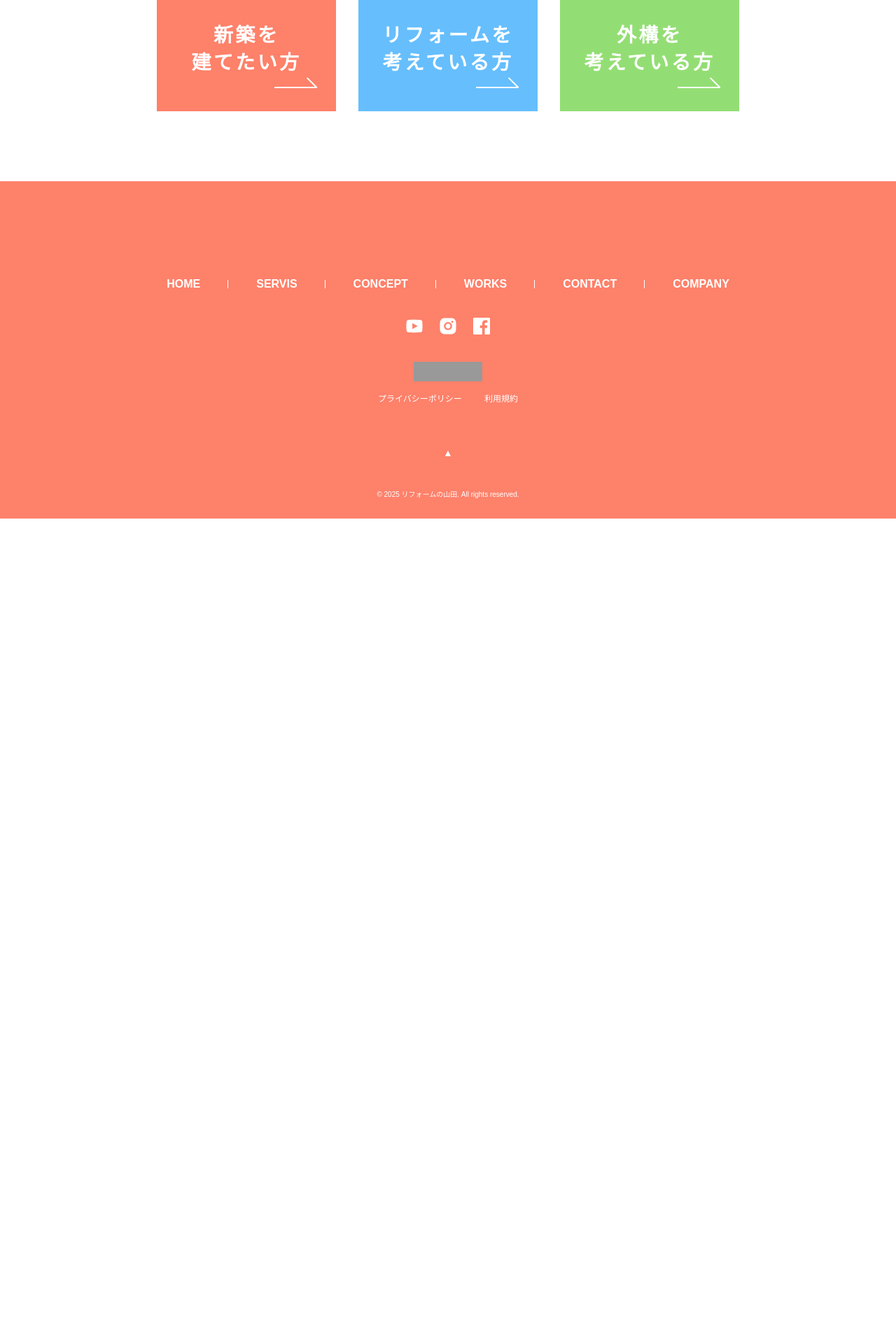
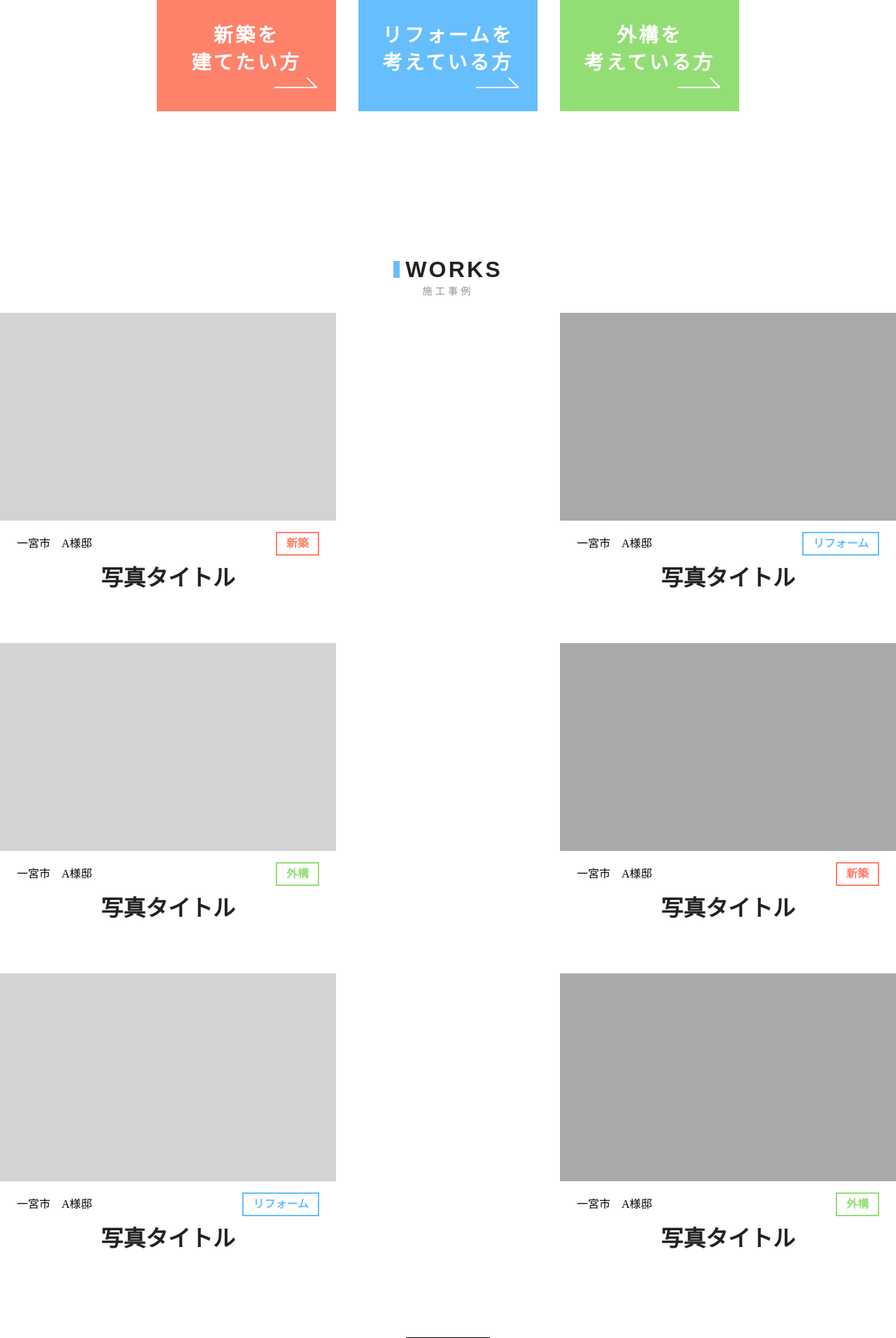
Before and after one commit to hiroki-96/reform_yamada, a Rails app: page / in a window 1280 px wide. Shown: the part 1394-3306 px from the top of the page at 70% size. Before the commit the page ends 2135 px from the top, so only its background shows below. Run offline with Rails 7, Linux system fonts and the light colour scheme; style sheets or scripts are compiled from the project's sources; some libraries are stand-ins or nearby versions.

Commit message:
ワークスセクションまで完了

```diff
--- a/app/assets/stylesheets/top.scss
+++ b/app/assets/stylesheets/top.scss
@@ -51,7 +51,6 @@
   height: 600px;
   background-color: #999999;
 }
-
 
 // ==============================
 // コンセプトセクション
@@ -227,3 +226,123 @@
     }
   }
 }
+
+// ==============================
+// ワークス（Works）セクション
+// ==============================
+.works {
+  background-color: #fff;
+  padding: 100px 0;
+  display: flex;
+  justify-content: center;
+
+  &__inner {
+    width: 1440px;
+    display: flex;
+    flex-direction: column;
+    align-items: center;
+    gap: 24px;
+  }
+
+  &__grid {
+    width: 100%;
+    display: flex;
+    flex-wrap: wrap;
+    justify-content: space-between;
+  }
+
+  &__item {
+    // width: calc((100% - 48px) / 3); // 3列配置
+    margin-bottom: 21px;
+    width: 480px;
+    height: 451px;
+    display: flex;
+    flex-direction: column;
+    align-items: center;
+  }
+
+  &__image {
+    width: 100%;
+    height: 297px;
+    background-size: cover;
+    background-position: center;
+
+    &--light {
+      background-color: #d3d3d3;
+    }
+
+    &--dark {
+      background-color: #a9a9a9;
+    }
+  }
+
+  &__meta {
+    width: 100%;
+    display: flex;
+    justify-content: space-between;
+    align-items: center; // ← ★これを追加
+    margin: 16px 0;
+    padding: 0 24px;
+    font-size: 14px;
+    color: #000;
+  }
+
+  &__label {
+    font-family: Noto Sans JP;
+    font-weight: 400;
+    font-size: 16px;
+    line-height: 100%;
+    letter-spacing: 20%;
+    text-align: center;
+  }
+
+  &__title {
+  font-family: Noto Sans JP;
+  font-weight: 700;
+  font-size: 32px;
+  line-height: 100%;
+  letter-spacing: 20%;
+  color: #222222;
+  }
+
+  &__button {
+    margin-top: 24px;
+
+    button {
+      padding: 8px 24px;
+      font-size: 14px;
+      border: 1px solid #000;
+      background-color: #fff;
+      cursor: pointer;
+
+      &:hover {
+        background-color: #f0f0f0;
+      }
+    }
+  }
+
+  &__badge {
+    display: inline-block;
+    font-size: 16px;
+    font-weight: 700;
+    line-height: 1;
+    padding: 7px 13px;
+    border: 2px solid;
+    text-align: center;
+
+    &--red {
+      border-color: #FE816A;
+      color: #FE816A;
+    }
+
+    &--blue {
+      border-color: #66BEFD;
+      color: #66BEFD;
+    }
+
+    &--green {
+      border-color: #93DE74;
+      color: #93DE74;
+    }
+  }
+}
--- a/app/javascript/application.js
+++ b/app/javascript/application.js
@@ -1,3 +1,4 @@
 // Configure your import map in config/importmap.rb. Read more: https://github.com/rails/importmap-rails
 import "@hotwired/turbo-rails"
 import "controllers"
+//= require swiper-works
--- a/app/views/pages/top.html.erb
+++ b/app/views/pages/top.html.erb
@@ -77,5 +77,83 @@
     </div>
   </section>
 
+  <!-- ワークスセクション -->
+  <section class="works">
+    <div class="works__inner">
+      <%= render partial: 'shared/section_label', locals: { en: 'WORKS', ja: '施工事例' } %>
+
+      <div class="works__grid">
+        <div class="works__item">
+          <div class="works__image works__image--light"></div>
+          <div class="works__meta">
+            <p class="works__label">一宮市　A様邸</p>
+            <div class="works__badges">
+              <span class="works__badge works__badge--red">新築</span>
+            </div>
+          </div>
+          <p class="works__title">写真タイトル</p>
+        </div>
+
+        <div class="works__item">
+          <div class="works__image works__image--dark"></div>
+          <div class="works__meta">
+            <p class="works__label">一宮市　A様邸</p>
+            <div class="works__badges">
+              <span class="works__badge works__badge--blue">リフォーム</span>
+            </div>
+          </div>
+          <p class="works__title">写真タイトル</p>
+        </div>
+
+        <div class="works__item">
+          <div class="works__image works__image--light"></div>
+          <div class="works__meta">
+            <p class="works__label">一宮市　A様邸</p>
+            <div class="works__badges">
+              <span class="works__badge works__badge--green">外構</span>
+            </div>
+          </div>
+          <p class="works__title">写真タイトル</p>
+        </div>
+
+        <div class="works__item">
+          <div class="works__image works__image--dark"></div>
+          <div class="works__meta">
+            <p class="works__label">一宮市　A様邸</p>
+            <div class="works__badges">
+              <span class="works__badge works__badge--red">新築</span>
+            </div>
+          </div>
+          <p class="works__title">写真タイトル</p>
+        </div>
+
+        <div class="works__item">
+          <div class="works__image works__image--light"></div>
+          <div class="works__meta">
+            <p class="works__label">一宮市　A様邸</p>
+            <div class="works__badges">
+              <span class="works__badge works__badge--blue">リフォーム</span>
+            </div>
+          </div>
+          <p class="works__title">写真タイトル</p>
+        </div>
+
+        <div class="works__item">
+          <div class="works__image works__image--dark"></div>
+          <div class="works__meta">
+            <p class="works__label">一宮市　A様邸</p>
+            <div class="works__badges">
+              <span class="works__badge works__badge--green">外構</span>
+            </div>
+          </div>
+          <p class="works__title">写真タイトル</p>
+        </div>
+      </div>
+
+      <div class="works__button">
+        <button>もっと見る</button>
+      </div>
+    </div>
+  </section>
   <%= render 'shared/footer' %>
 </body>
```
Also changed, not shown: app/javascript/swiper-works.js (added, +22 -0 lines).
